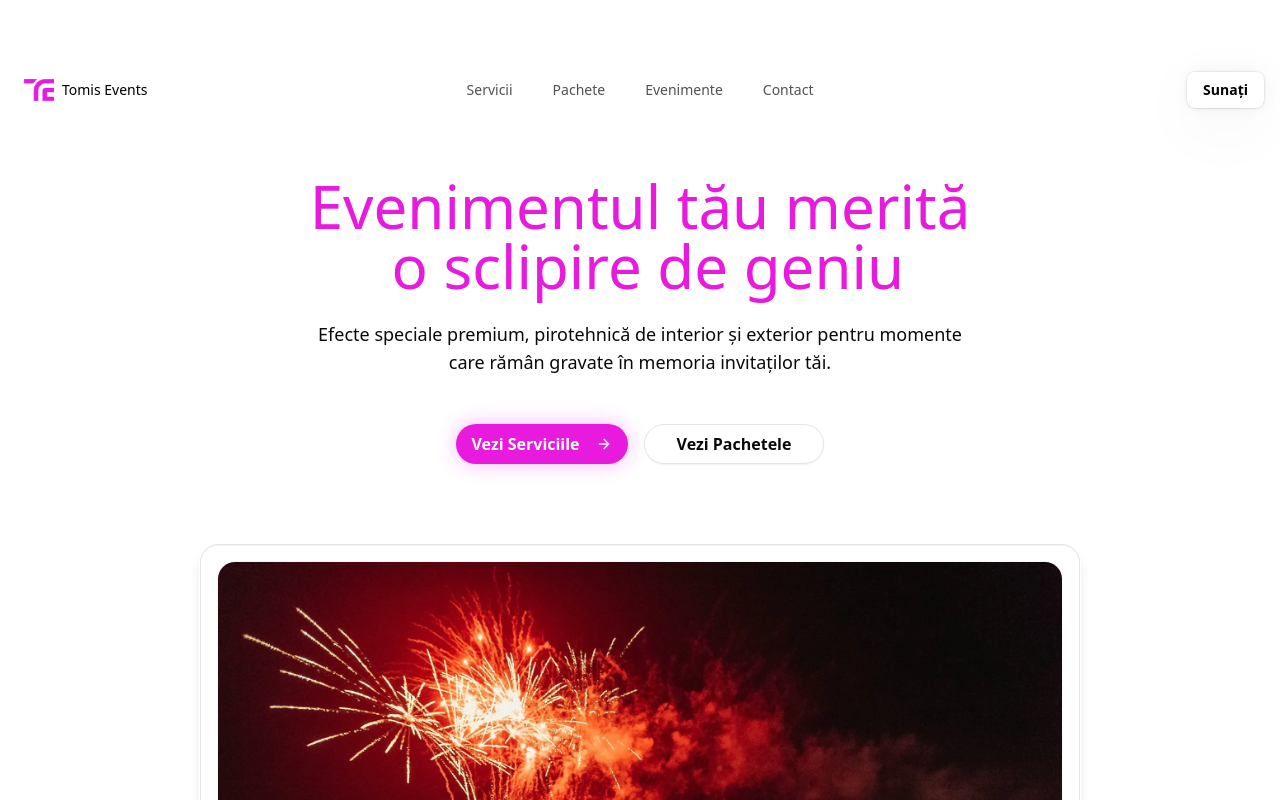
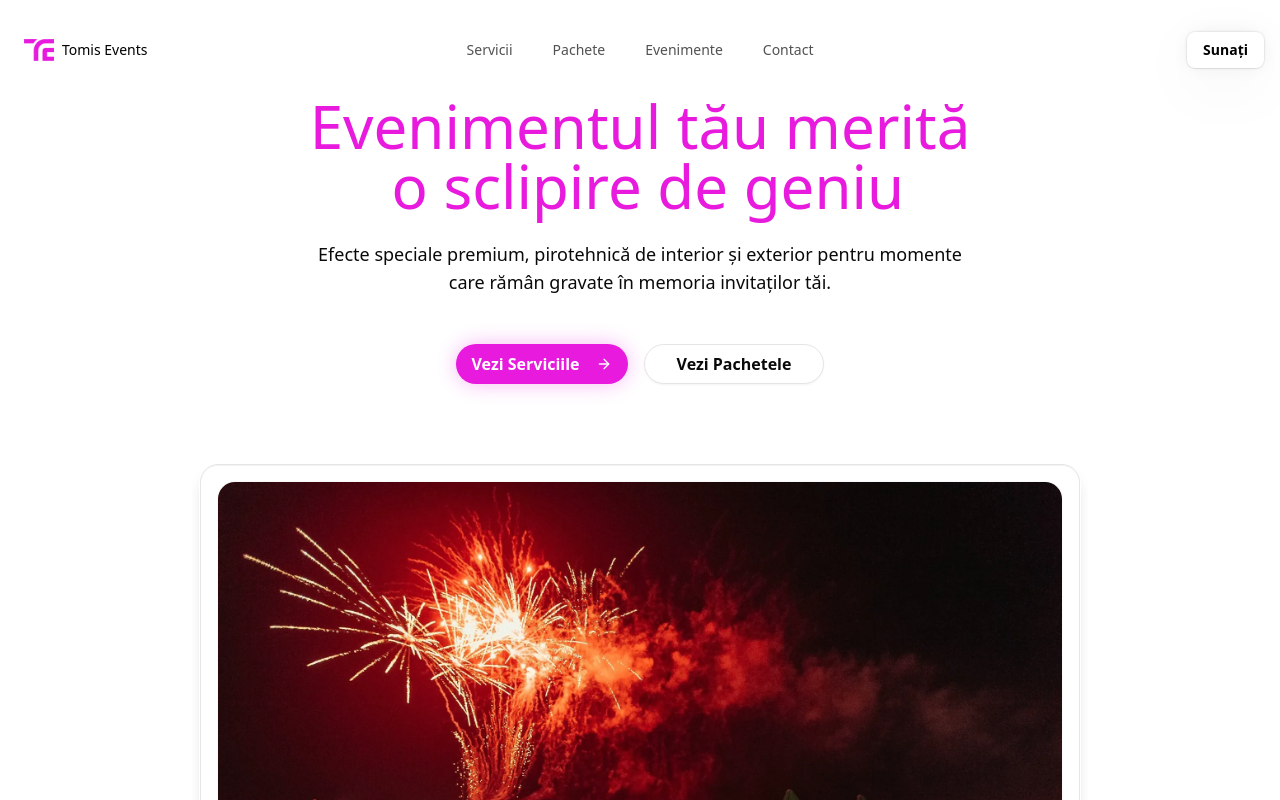
Before and after one commit to alexvieru1/tomis-events, a Next.js app: page / in a window 1280 px wide. Shown: the top 800 px of the page. Built offline with nearby package versions, Linux system fonts and the light colour scheme.

Commit message:
adjust layout spacing and navbar position for improved design

```diff
--- a/app/layout.tsx
+++ b/app/layout.tsx
@@ -35,7 +35,7 @@ export default function RootLayout({
         className={`${geistSans.variable} ${geistMono.variable} ${montserrat.variable} antialiased`}
       >
         <WebsiteNavbar />
-        <div className="pt-44">{children}</div>
+        <div className="pt-24">{children}</div>
         <Footer />
       </body>
     </html>
--- a/app/page.tsx
+++ b/app/page.tsx
@@ -4,7 +4,7 @@ import { LogoCloud } from "@/components/logo-cloud";
 
 export default function Home() {
   return (
-    <div className="flex flex-col">
+    <div className="flex flex-col overflow-hidden">
       <HeroSection />
       <AboutSection />
       <LogoCloud />
--- a/components/ui/resizable-navbar.tsx
+++ b/components/ui/resizable-navbar.tsx
@@ -71,7 +71,7 @@ export const Navbar = ({ children, className }: NavbarProps) => {
     <motion.div
       ref={ref}
       // IMPORTANT: Change this to class of `fixed` if you want the navbar to be fixed
-      className={cn("fixed inset-x-0 top-16 z-40 w-full", className)}
+      className={cn("fixed inset-x-0 top-6 z-40 w-full", className)}
     >
       {React.Children.map(children, (child) =>
         React.isValidElement(child)
```
